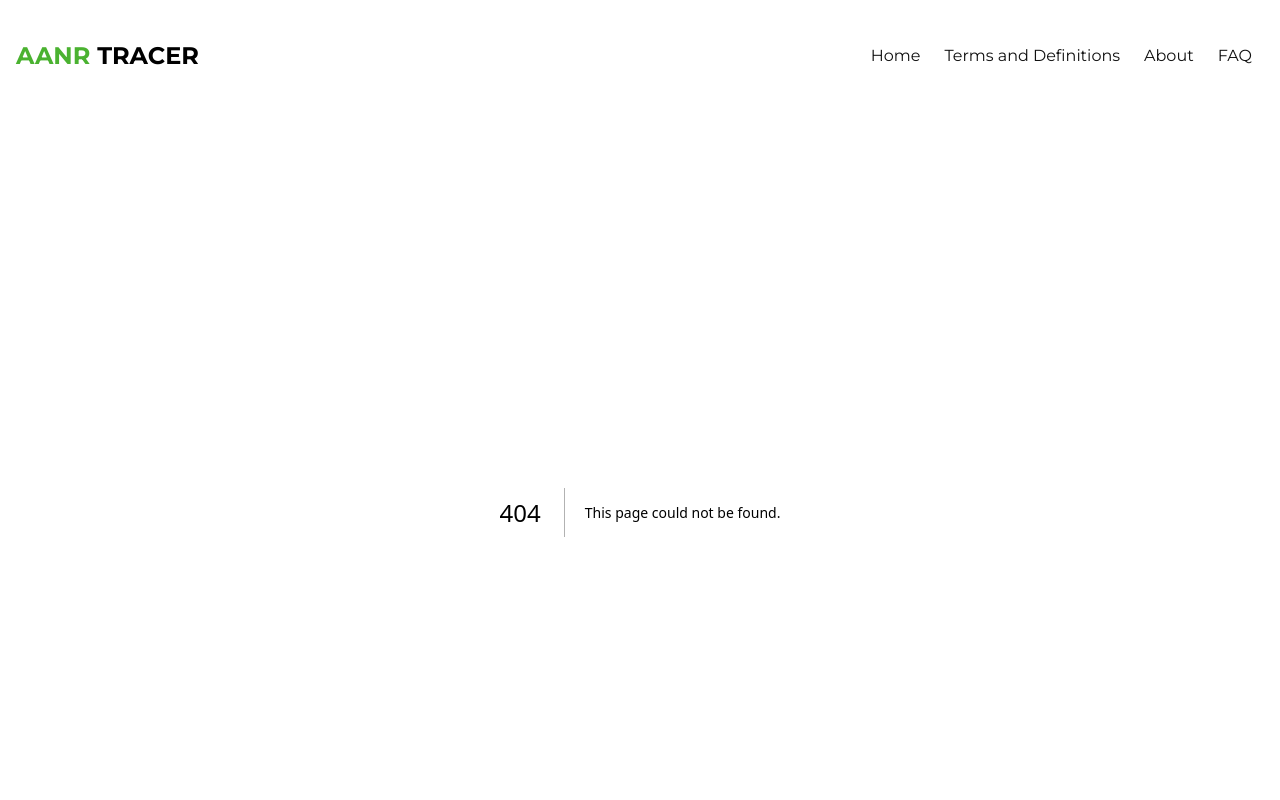
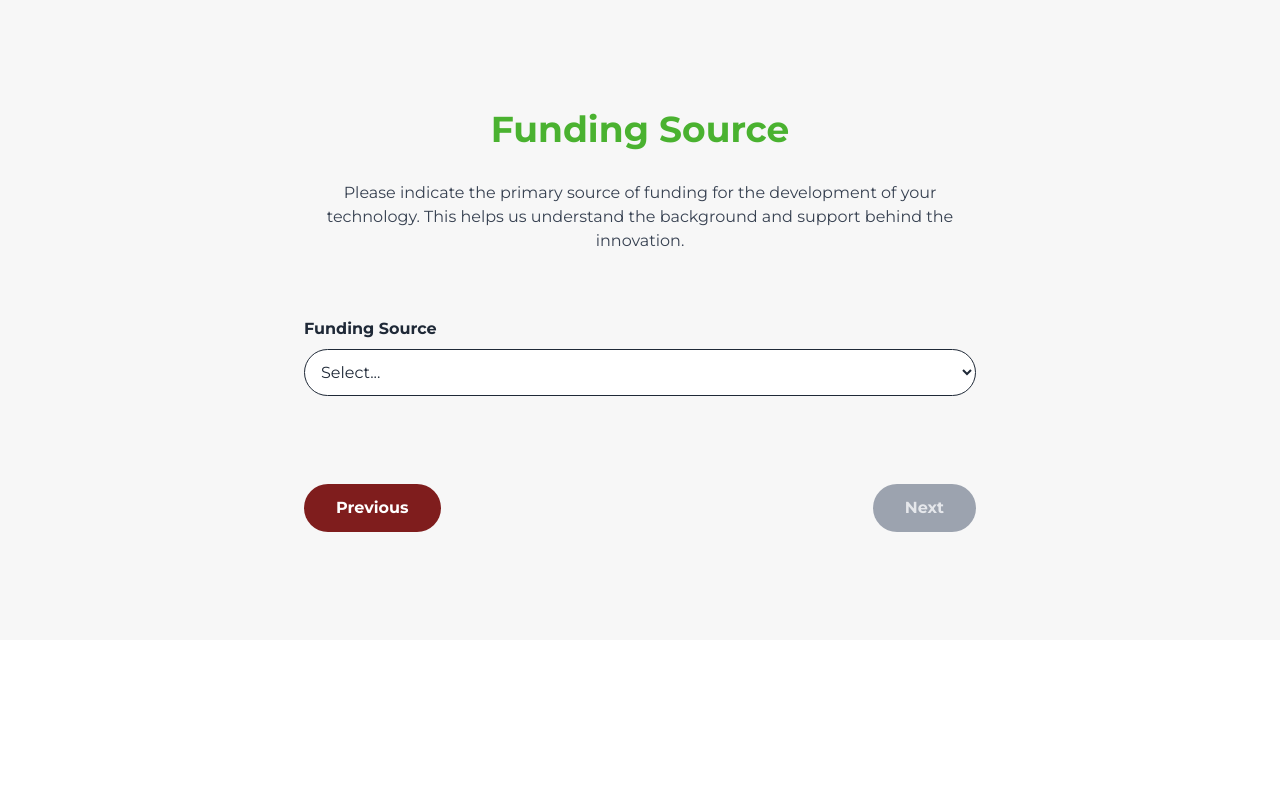
Before and after one commit to kazeulo/AANR-TRACER, a Next.js app: page /assessment/funding-source in a window 1280 px wide. Before the commit this address had no page. Shown: the top 800 px of the page. Built offline with nearby package versions, Linux system fonts and the light colour scheme.

Commit message:
feat: add funding-source page

```diff
--- a/src/app/assessment/AssessmentContext.tsx
+++ b/src/app/assessment/AssessmentContext.tsx
@@ -5,8 +5,9 @@ import { createContext, useContext, useState, ReactNode } from "react";
 interface AssessmentData {
   technologyName: string;
   technologyDescription: string;
+  fundingSource: string;
   technologyType: string;
-  answers: Record<string, boolean>; // store question id → checked
+  answers: Record<string, boolean>;
 }
 
 interface AssessmentContextType {
@@ -21,6 +22,7 @@ export function AssessmentProvider({ children }: { children: ReactNode }) {
     technologyName: "",
     technologyDescription: "",
     technologyType: "",
+    fundingSource: "",
     answers: {},
   });
 
--- a/src/app/assessment/description/page.tsx
+++ b/src/app/assessment/description/page.tsx
@@ -24,7 +24,7 @@ export default function TechnologyDescriptionPage() {
 
   const handleNext = () => {
     if (!data.technologyDescription.trim()) return;
-    router.push("/assessment/type");
+    router.push("/assessment/funding-source");
   };
 
   return (
@@ -54,8 +54,17 @@ export default function TechnologyDescriptionPage() {
           {wordCount} / {maxWords} words
         </p>
 
-        {/* Next Button */}
-        <div className="flex justify-center mt-6">
+        {/* Navigation Buttons */}
+        <div className="flex justify-between mt-6">
+          {/* Previous Button */}
+          <button
+            onClick={() => router.push("/assessment/name")}
+            className="px-8 py-3 rounded-full font-semibold bg-red-900 border border-gray-400 text-white hover:bg-gray-100 transition"
+          >
+            Previous
+          </button>
+
+          {/* Next Button */}
           <button
             onClick={handleNext}
             disabled={!data.technologyDescription.trim()}
--- /dev/null
+++ b/src/app/assessment/funding-source/page.tsx
@@ -0,0 +1,75 @@
+"use client";
+
+import { useRouter } from "next/navigation";
+import { useAssessment } from "../AssessmentContext";
+
+export default function FundingSourcePage() {
+  const { data, updateData } = useAssessment();
+  const router = useRouter();
+
+  const handleNext = () => {
+    if (!data.fundingSource) return;
+    router.push("/assessment/questionnaire");
+  };
+
+  return (
+    <div className="h-[80vh] bg-[var(--bg-color-light)] py-20 px-6 lg:px-20 text-gray-800 flex flex-col justify-center">
+      <div className="max-w-2xl mx-auto">
+
+        {/* Title */}
+        <h1 className="text-4xl font-bold text-[var(--secondary-color)] text-center mb-8">
+          Funding Source
+        </h1>
+
+        {/* Instructions */}
+        <p className="text-gray-700 mb-16 text-center">
+          Please indicate the primary source of funding for the development of your technology.
+          This helps us understand the background and support behind the innovation.
+        </p>
+
+        {/* Select Section */}
+        <label className="block mb-2 font-semibold text-gray-800">
+          Funding Source
+        </label>
+
+        <select
+          value={data.fundingSource || ""}
+          onChange={(e) => updateData({ fundingSource: e.target.value })}
+          className="w-full bg-white border border-gray-800 rounded-3xl p-3 focus:outline-none focus:ring-4 focus:ring-[var(--secondary-color)] focus:border-[var(--secondary-color)] mb-16"
+        >
+          <option value="">Select...</option>
+          <option value="Government">Government</option>
+          <option value="Private">Private</option>
+          <option value="Not funded yet">Not funded yet</option>
+        </select>
+
+        {/* Navigation Buttons */}
+        <div className="flex justify-between mt-6">
+
+          {/* Previous */}
+          <button
+            onClick={() => router.push("/assessment/description")}
+            className="px-8 py-3 rounded-full font-semibold bg-red-900 text-white hover:bg-red-700 transition"
+          >
+            Previous
+          </button>
+
+          {/* Next */}
+          <button
+            onClick={handleNext}
+            disabled={!data.fundingSource}
+            className={`px-8 py-3 rounded-full font-semibold transition
+              ${
+                data.fundingSource
+                  ? "bg-[var(--secondary-color)] text-white hover:scale-105"
+                  : "bg-gray-400 text-gray-200 cursor-not-allowed"
+              }`}
+          >
+            Next
+          </button>
+        </div>
+
+      </div>
+    </div>
+  );
+}
--- a/src/app/assessment/name/page.tsx
+++ b/src/app/assessment/name/page.tsx
@@ -9,7 +9,7 @@ export default function TechnologyNamePage() {
 
   const handleNext = () => {
     if (!data.technologyName.trim()) return;
-    router.push("/assessment/description");
+    router.push("/assessment/type");
   };
 
   return (
--- a/src/app/assessment/type/page.tsx
+++ b/src/app/assessment/type/page.tsx
@@ -39,10 +39,15 @@ export default function TechnologyTypePage() {
     loadCSV();
   }, []);
 
+  // const handleNext = () => {
+  //   if (!data.technologyType) return;
+  //   router.push("/assessment/questionnaire");
+  // };
+
   const handleNext = () => {
     if (!data.technologyType) return;
-    router.push("/assessment/questionnaire");
-  };
+    router.push("/assessment/description");
+  }
 
   return (
     <div className="h-[80vh] bg-[var(--bg-color-light)] py-20 px-6 lg:px-20 text-gray-800 flex flex-col justify-center">
@@ -81,7 +86,15 @@ export default function TechnologyTypePage() {
         </p>
 
         {/* Next Button */}
-        <div className="flex justify-center mt-6">
+        <div className="flex justify-between mt-6">
+          {/* Previous Button */}
+          <button
+            onClick={() => router.push("/assessment/name")}
+            className="px-8 py-3 rounded-full font-semibold bg-red-900 border border-gray-400 text-white hover:bg-gray-100 transition"
+          >
+            Previous
+          </button>
+
           <button
             onClick={handleNext}
             disabled={!data.technologyType}
@@ -91,7 +104,7 @@ export default function TechnologyTypePage() {
                 : "bg-gray-400 text-gray-200 cursor-not-allowed"
               }`}
           >
-            Start Questionnaire
+            Next
           </button>
         </div>
 
--- a/src/app/layout.tsx
+++ b/src/app/layout.tsx
@@ -25,9 +25,9 @@ export default function RootLayout({
   return (
     <html lang="en">
       <body className={montserrat.className}>
-        <Header />
+        {/* <Header /> */}
         {children}
-        <Footer />
+        {/* <Footer /> */}
       </body>
     </html>
   );
--- a/src/app/page.tsx
+++ b/src/app/page.tsx
@@ -56,7 +56,7 @@ export default function Home() {
 //           </p>
 
 //           <Link
-//             href="/assessment"
+//             href="assessment/disclaimer"
 //             className="inline-block px-8 py-3
 //             bg-[var(--secondary-color)]
 //             rounded-3xl font-semibold
```
